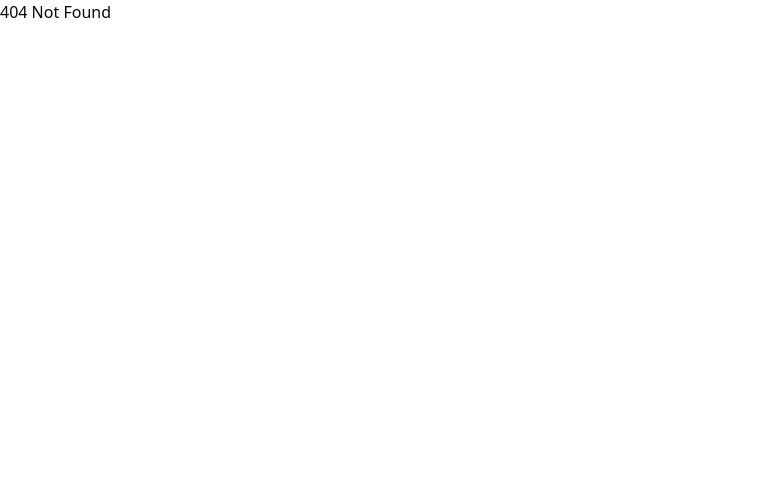
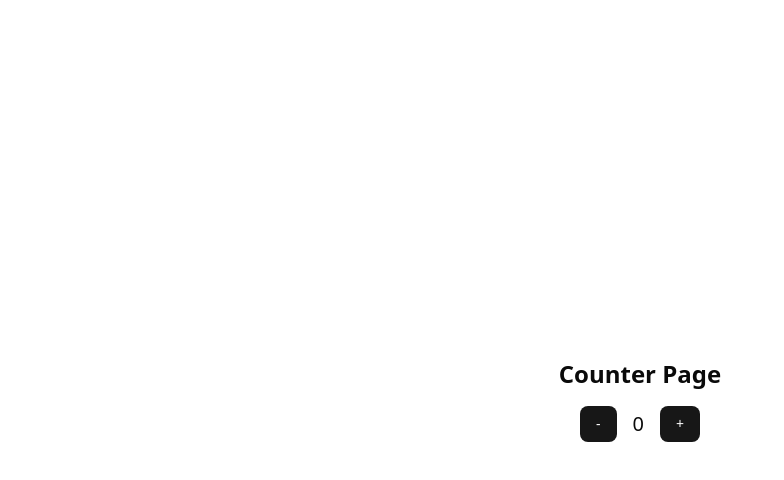
Before and after one commit to kangdy25/Fullstack-Mastery, a React (Vite) app: page /counter in a window 1280 px wide. Before the commit this address had no page. Shown: the top 480 px of the page, without its empty margins (0-784 px from the left). Built offline with nearby package versions, Linux system fonts and the light colour scheme.

Commit message:
Zustand Core Concepts

```diff
--- a/package.json
+++ b/package.json
@@ -27,7 +27,8 @@
     "react-router": "^7.10.1",
     "sonner": "^2.0.7",
     "tailwind-merge": "^3.4.0",
-    "tailwindcss": "^4.1.17"
+    "tailwindcss": "^4.1.17",
+    "zustand": "^5.0.9"
   },
   "devDependencies": {
     "@eslint/js": "^9.39.1",
--- a/src/App.tsx
+++ b/src/App.tsx
@@ -3,6 +3,7 @@ import "./App.css";
 import IndexPage from "./pages/index-page";
 import SignInPage from "./pages/sign-in-page";
 import SignUpPage from "./pages/sign-up-page";
+import CounterPage from "./pages/counter-page";
 
 function AuthLayout() {
   return (
@@ -17,6 +18,8 @@ function App() {
   return (
     <Routes>
       <Route path="/" element={<IndexPage />}></Route>
+      <Route path="/counter" element={<CounterPage />}></Route>
+
       <Route element={<AuthLayout />}>
         <Route path="/sign-in" element={<SignInPage />}></Route>
         <Route path="/sign-up" element={<SignUpPage />}></Route>
--- /dev/null
+++ b/src/pages/counter-page.tsx
@@ -0,0 +1,19 @@
+import { Button } from "@/components/ui/button";
+import { useCountStore } from "@/store/count";
+
+const CounterPage = () => {
+  const { count, increase, decrease } = useCountStore();
+
+  return (
+    <div className="flex h-screen flex-col items-center justify-center gap-4">
+      <h1 className="text-2xl font-bold">Counter Page</h1>
+      <div className="flex flex-row items-center gap-4">
+        <Button onClick={decrease}>-</Button>
+        <div className="text-xl font-medium">{count}</div>
+        <Button onClick={increase}>+</Button>
+      </div>
+    </div>
+  );
+};
+
+export default CounterPage;
--- /dev/null
+++ b/src/store/count.ts
@@ -0,0 +1,17 @@
+import { create } from "zustand";
+
+type Store = {
+  count: number;
+  increase: () => void;
+  decrease: () => void;
+};
+
+export const useCountStore = create<Store>((set, get) => ({
+  count: 0,
+  increase: () => {
+    set((store) => ({ count: store.count + 1 }));
+  },
+  decrease: () => {
+    set((store) => ({ count: store.count - 1 }));
+  },
+}));
```
Also changed, not shown: 1 other file (tests, documents, lock files or other folders).
